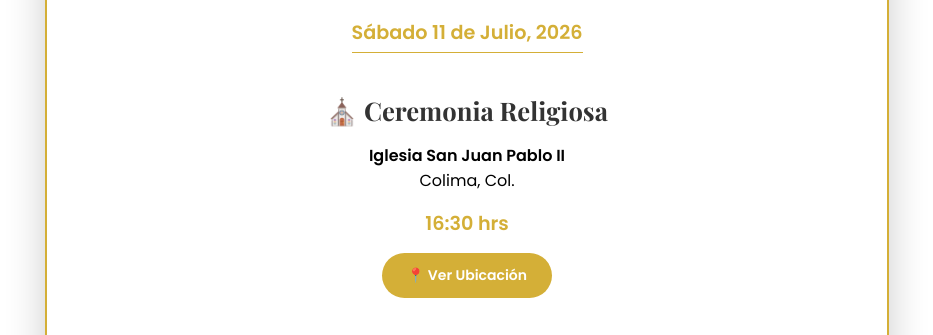
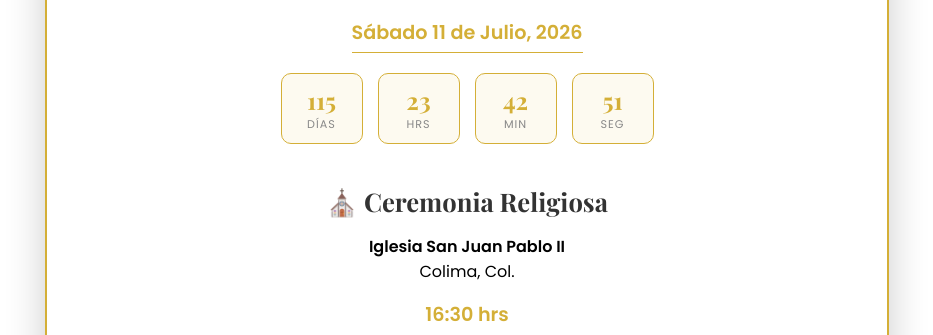
Before and after one commit to glacorte84-hub/glacorte84-hub.github.io, a plain HTML site: page index.html in a window 1280 px wide. Shown: the part 454-789 px from the top of the page, without its empty margins (173-1106 px from the left). Drawn offline with nearby package versions, Linux system fonts and the light colour scheme; a web font is replaced by a local one.

Commit message:
Agregar contador regresive
Se agrego contador regresivo debajo de la fecha del evento

```diff
--- a/index.html
+++ b/index.html
@@ -154,6 +154,39 @@
   .boton-confirmar {
     animation: pulse 2.5s ease-in-out infinite 2s;
   }
+
+  /* --- Contador regresivo --- */
+  .contador-grid {
+    display: flex;
+    justify-content: center;
+    gap: 15px;
+    margin-top: 20px;
+  }
+  .contador-item {
+    background: #fdfaf0;
+    border: 1px solid #d4af37;
+    border-radius: 10px;
+    padding: 10px;
+    min-width: 60px;
+  }
+  .contador-numero {
+    display: block;
+    font-size: 1.5em;
+    font-weight: 600;
+    color: #d4af37;
+    font-family: 'Playfair Display', serif;
+  }
+  .contador-etiqueta {
+    font-size: 0.7em;
+    text-transform: uppercase;
+    color: #888;
+    letter-spacing: 1px;
+  }
+  @media (max-width: 600px) {
+    .contador-grid { gap: 8px; }
+    .contador-item { min-width: 50px; padding: 5px; }
+    .contador-numero { font-size: 1.2em; }
+  }
 </style>
 
 <div class="invitacion-container">
@@ -173,6 +206,23 @@
   <div class="seccion">
     <p class="resaltado">Sábado 11 de Julio, 2026</p>
     <hr style="width: 30%; border: 0; border-top: 1px solid #d4af37; margin: auto;">
+    <div id="countdown" class="contador-grid">
+      <div class="contador-item">
+        <span id="days" class="contador-numero">00</span>
+        <span class="contador-etiqueta">Días</span>
+      </div>
+      <div class="contador-item">
+        <span id="hours" class="contador-numero">00</span>
+        <span class="contador-etiqueta">Hrs</span>
+      </div>
+      <div class="contador-item">
+        <span id="minutes" class="contador-numero">00</span>
+        <span class="contador-etiqueta">Min</span>
+      </div>
+      <div class="contador-item">
+        <span id="seconds" class="contador-numero">00</span>
+        <span class="contador-etiqueta">Seg</span>
+      </div>
   </div>
 
   <div class="seccion">
@@ -214,3 +264,31 @@
   </div>
 
 </div>
+
+<script>
+  function updateCountdown() {
+    // Fecha objetivo: 11 de Julio 2026 a las 16:30 (Hora de la Misa)
+    const eventDate = new Date("July 11, 2026 16:30:00").getTime();
+    const now = new Date().getTime();
+    const difference = eventDate - now;
+
+    if (difference <= 0) {
+      document.getElementById("countdown").innerHTML = "<p class='resaltado'>¡Hoy es el gran día!</p>";
+      return;
+    }
+
+    const d = Math.floor(difference / (1000 * 60 * 60 * 24));
+    const h = Math.floor((difference % (1000 * 60 * 60 * 24)) / (1000 * 60 * 60));
+    const m = Math.floor((difference % (1000 * 60 * 60)) / (1000 * 60));
+    const s = Math.floor((difference % (1000 * 60)) / 1000);
+
+    document.getElementById("days").innerText = d < 10 ? "0" + d : d;
+    document.getElementById("hours").innerText = h < 10 ? "0" + h : h;
+    document.getElementById("minutes").innerText = m < 10 ? "0" + m : m;
+    document.getElementById("seconds").innerText = s < 10 ? "0" + s : s;
+  }
+
+  // Actualizar cada segundo
+  setInterval(updateCountdown, 1000);
+  updateCountdown(); // Ejecutar una vez al cargar
+</script>
```
